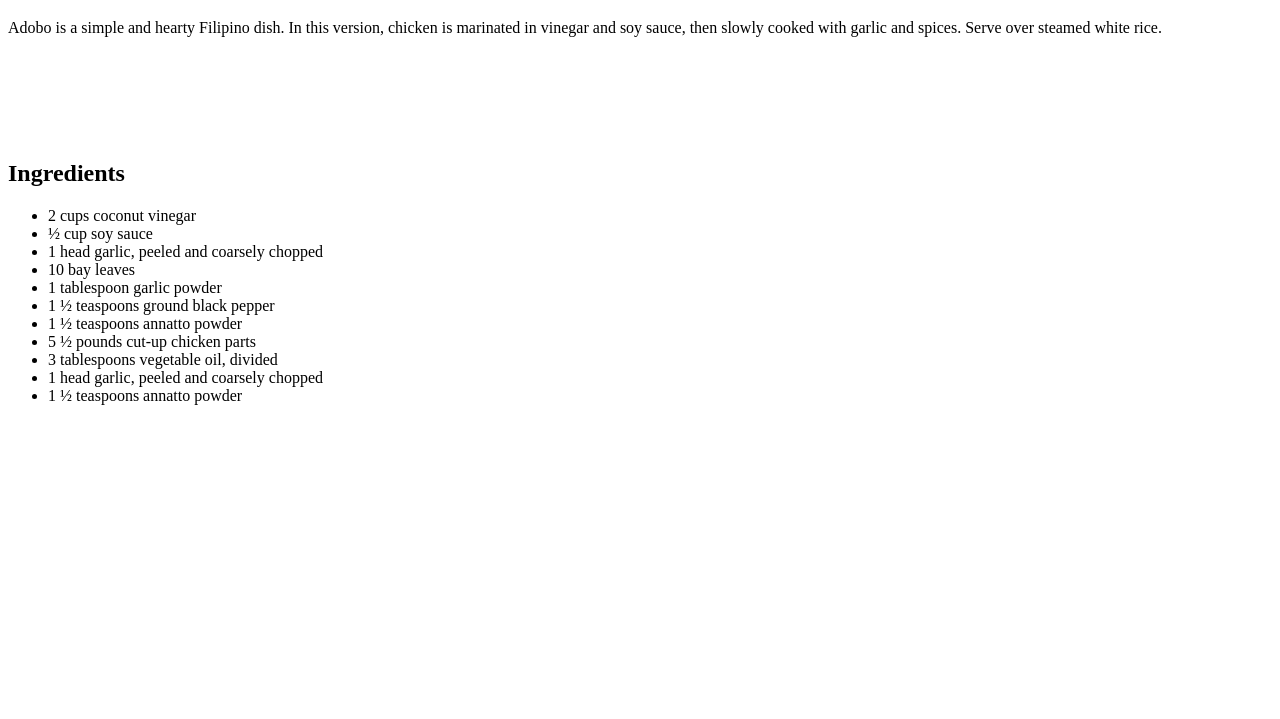
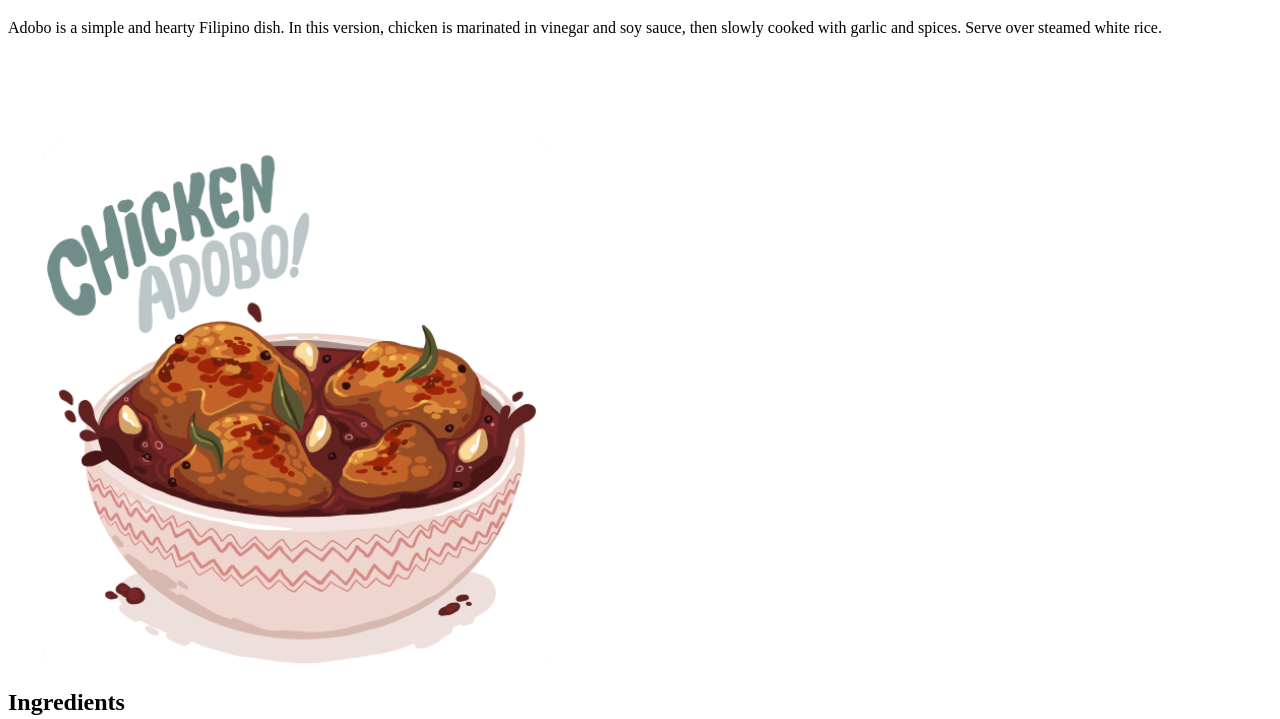
Before and after one commit to jmsantos01/odin-recipes, a plain HTML site: page recipes/Adobo.html in a window 1280 px wide. Shown: the part 81-800 px from the top of the page. Drawn offline with Linux system fonts and the light colour scheme.

Commit message:
Added images

```diff
--- a/recipes/Adobo.html
+++ b/recipes/Adobo.html
@@ -11,6 +11,8 @@
     <h1 class="sticky-h1"> Adobo</h1>
     <span>Adobo is a simple and hearty Filipino dish. In this version, chicken is marinated in vinegar and soy sauce, then slowly cooked with garlic and spices. Serve over steamed white rice.</span>
 </div>
+<div>
+    <img src="../images/Adobo.png" alt="Adobo">
 
     <h2>Ingredients</h2>
 
@@ -27,6 +29,6 @@
         <li>1 head garlic, peeled and coarsely chopped</li>
         <li>1 ½ teaspoons annatto powder</li>
     </ul>
-
+</div>
 </body>
 </html>
```
Also changed, not shown: images/Adobo.png (added). Lines whose indentation alone changed are shown as unchanged.
